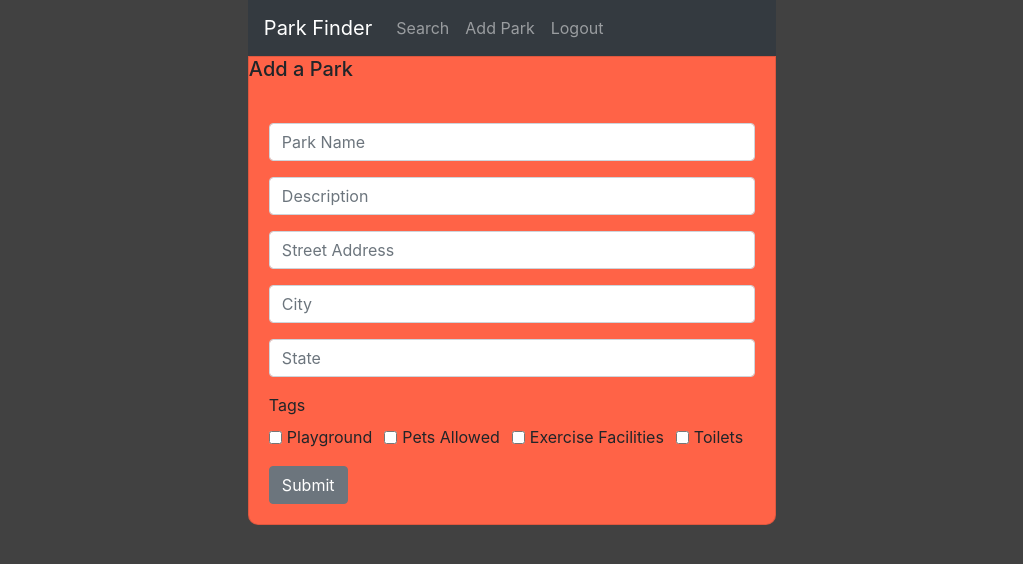
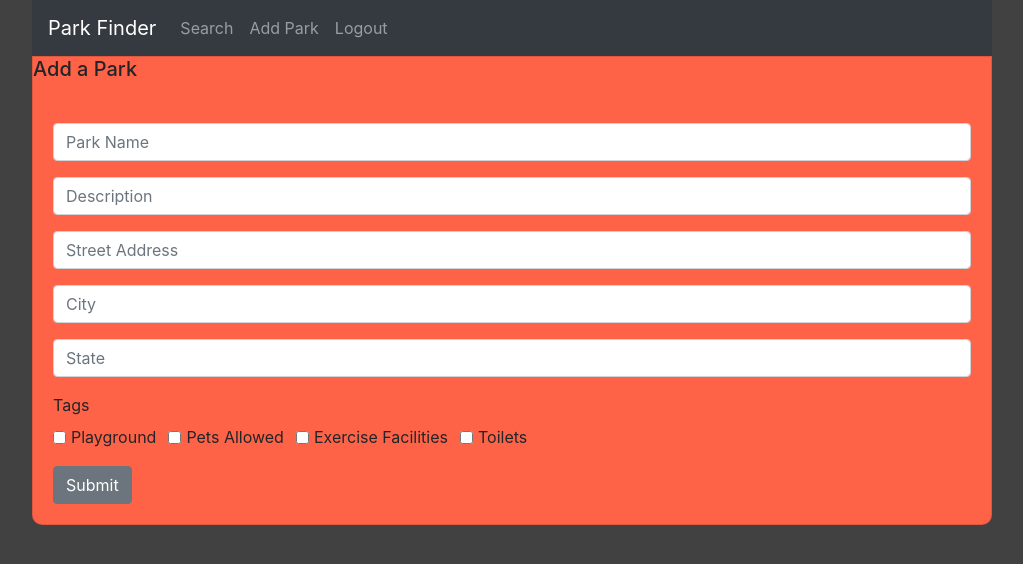
Before and after one commit to Nathan-Rosenboom/Park-Finder, a React (Create React App) app in the folder client/: page /create in a window 1280 px wide. Shown: the top 564 px of the page, without its empty margins (128-1151 px from the left). Built offline with nearby package versions, Linux system fonts and the light colour scheme; no server answers.

Commit message:
Added styling to create form

```diff
--- a/client/src/containers/create/CreateForm.css
+++ b/client/src/containers/create/CreateForm.css
@@ -4,7 +4,14 @@
     border-top-right-radius: 0px;
     border-bottom-left-radius: 10px ;
     border-bottom-right-radius: 10px ;
+    width: 75vw;
 }
+
+@media screen and (max-width: 500px) {
+    .formCard {
+      width: 100vw;
+    }
+  }
 
 .formInput{
     margin-top: 10px;
--- a/client/src/containers/create/CreateForm.jsx
+++ b/client/src/containers/create/CreateForm.jsx
@@ -46,6 +46,7 @@ function CreateForm(props) {
         .then((res) => {
             history.push("/parks");
             console.log("Submitted");
+            alert("park added successfuly")
 
         })
         .catch((err) => {
```
